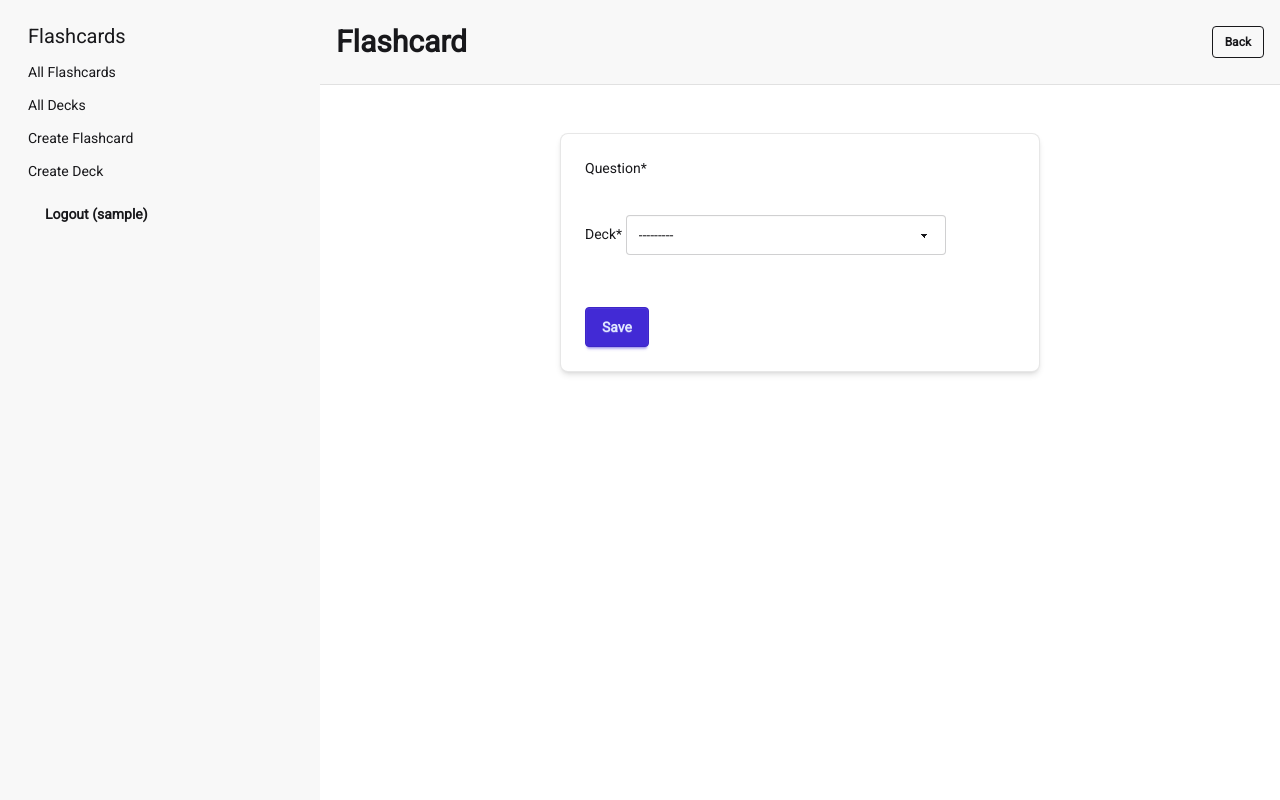
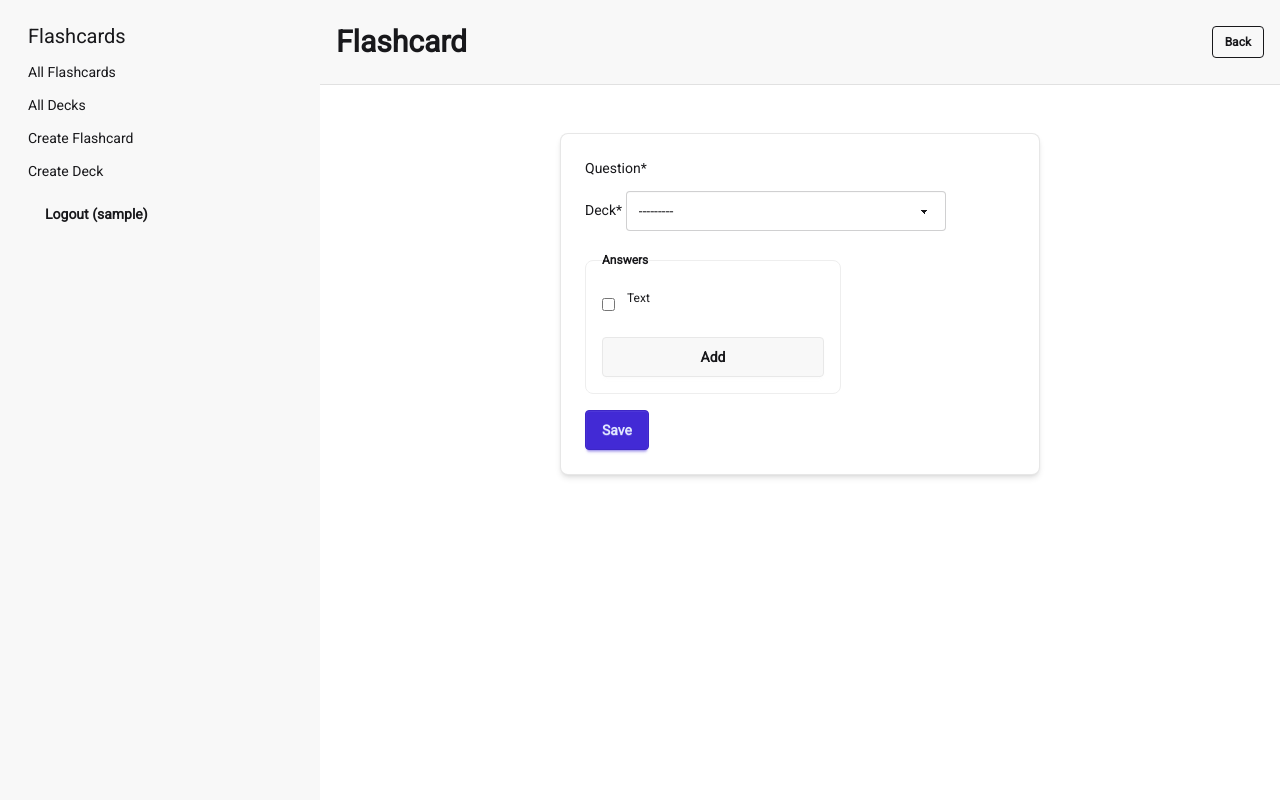
Before and after one commit to Exteriordemonic/py-flashcards, a Django app: page /flashcards/create/ in a window 1280 px wide. Run offline with Django 5.2, Linux system fonts and the light colour scheme; the visitor is signed in with stand-in values (Sample User, id 1); data that the repository does not hold is empty; style sheets or scripts are compiled from the project's sources; some libraries are stand-ins or nearby versions.

Commit message:
feat: Implement Answer formset in Flashcard views, allowing dynamic addition of answers during creation and update, and adjust form handling to support optional text input

```diff
--- a/flashcards/forms.py
+++ b/flashcards/forms.py
@@ -1,6 +1,8 @@
 import random
 
 from django import forms
+from django.forms import formset_factory
+
 
 from flashcards.models import Flashcard, Answer
 
@@ -9,9 +11,17 @@ class AnswerForm(forms.ModelForm):
     class Meta:
         model = Answer
         fields = [
+            "is_correct",
             "text",
-            "is_correct",
         ]
+
+    def __init__(self, *args, **kwargs) -> None:
+        super().__init__(*args, **kwargs)
+        # Formset rows may be left blank; we only persist rows with non-empty text in the view.
+        self.fields["text"].required = False
+
+
+AnswerFormSet = formset_factory(AnswerForm, extra=1)
 
 
 class FlashcardForm(forms.ModelForm):
--- a/flashcards/views.py
+++ b/flashcards/views.py
@@ -1,5 +1,6 @@
 from django.contrib.auth.mixins import LoginRequiredMixin
 from django.db import IntegrityError, transaction
+from django.http import HttpResponseRedirect
 from django.urls import reverse_lazy
 from django.views import generic
 from django.views.generic.base import TemplateView
@@ -8,11 +9,20 @@ from decks.models import Deck
 
 from flashcards.constants import FLASHCARD_DUPLICATE_ERROR
 from flashcards.forms import (
+    AnswerFormSet,
     FlashcardForm,
     FlashcardReviewForm,
 )
 from flashcards.mixins import CreatedByQuerysetMixin
-from flashcards.models import Flashcard, Review
+from flashcards.models import Answer, Flashcard, Review
+
+
+def _answer_rows_from_formset(formset):
+    for form in formset:
+        cleaned = form.cleaned_data
+        text = (cleaned.get("text") or "").strip()
+        if text:
+            yield text, cleaned.get("is_correct", False)
 
 
 class FlashcardListView(LoginRequiredMixin, generic.ListView):
@@ -39,6 +49,32 @@ class FlashcardUpdateView(LoginRequiredMixin, CreatedByQuerysetMixin, generic.Up
 
     success_url = reverse_lazy("flashcards:flashcard-list")
 
+    def get_context_data(self, **kwargs) -> dict[str]:
+        context = super().get_context_data(**kwargs)
+        if "formset" not in context:
+            if self.request.method == "POST":
+                context["formset"] = AnswerFormSet(self.request.POST)
+            else:
+                initial = [{"text": a.text, "is_correct": a.is_correct} for a in self.object.answers.order_by("pk")]
+                context["formset"] = AnswerFormSet(initial=initial)
+        return context
+
+    def form_valid(self, form):
+        formset = AnswerFormSet(self.request.POST)
+        if not formset.is_valid():
+            return self.form_invalid(form)
+
+        with transaction.atomic():
+            self.object = form.save()
+            self.object.answers.all().delete()
+            for text, is_correct in _answer_rows_from_formset(formset):
+                Answer.objects.create(
+                    flashcard=self.object,
+                    text=text,
+                    is_correct=is_correct,
+                )
+        return HttpResponseRedirect(self.get_success_url())
+
     def get_form(self, form_class=None):
         form = super().get_form(form_class)
         form.fields["deck"].queryset = Deck.objects.filter(owner=self.request.user)
@@ -51,16 +87,36 @@ class FlashcardCreateView(LoginRequiredMixin, generic.CreateView):
 
     success_url = reverse_lazy("flashcards:flashcard-list")
 
+    def get_context_data(self, **kwargs) -> dict[str]:
+        context = super().get_context_data(**kwargs)
+        if "formset" not in context:
+            if self.request.method == "POST":
+                context["formset"] = AnswerFormSet(self.request.POST)
+            else:
+                context["formset"] = AnswerFormSet()
+        return context
+
     def get_form(self, form_class=None):
         form = super().get_form(form_class)
         form.fields["deck"].queryset = Deck.objects.filter(owner=self.request.user)
         return form
 
     def form_valid(self, form):
+        formset = AnswerFormSet(self.request.POST)
+        if not formset.is_valid():
+            return self.form_invalid(form)
+
         form.instance.created_by = self.request.user
         try:
             with transaction.atomic():
-                return super().form_valid(form)
+                self.object = form.save()
+                for text, is_correct in _answer_rows_from_formset(formset):
+                    Answer.objects.create(
+                        flashcard=self.object,
+                        text=text,
+                        is_correct=is_correct,
+                    )
+            return HttpResponseRedirect(self.get_success_url())
         except IntegrityError:
             form.add_error("question", FLASHCARD_DUPLICATE_ERROR)
             return self.form_invalid(form)
--- /dev/null
+++ b/templates/flashcards/_flashcard_form.html
@@ -0,0 +1,51 @@
+{% load crispy_forms_tags %}
+{% load static %}
+
+<form method="POST" action="">
+  {% csrf_token %}
+  {{ form|crispy }}
+  <fieldset class="fieldset bg-base-100 border-base-300 rounded-box w-64 border p-4">
+    <legend class="fieldset-legend">Answers</legend>
+    {{ formset.management_form }}
+    <div class="js-answers-wrapper">
+      {% for elem in formset %}
+      <div class="flex items-center gap-3 mb-3 js-answer-element">
+        <label class="flex items-center cursor-pointer select-none">
+          {{ elem.is_correct }}
+        </label>
+        <div class="flex-1">
+          {{ elem.text|as_crispy_field }}
+        </div>
+      </div>
+    {% endfor %}
+    </div>
+    <button class="btn js-add-new-answer" aria-label="Add new answer option" aria-describedby="add-answer-desc">Add</button>
+    <span id="add-answer-desc" class="sr-only">Adds a new blank answer field to the list of answers.</span>
+  </fieldset>
+  <div class="flex gap-2 mt-4">
+    <button type="submit" class="btn btn-primary">Save</button>
+    {% if object %}
+    <a
+      href="{% url 'flashcards:flashcard-detail' pk=object.pk %}"
+      class="btn btn-outline"
+      >Cancel</a
+    >
+    {% endif %}
+  </div>
+</form>
+
+<!-- This is a hidden template for creating new answer elements -->
+<template id="answer-template">
+  <div class="flex items-center gap-3 mb-3 js-answer-element">
+    <label class="flex items-center cursor-pointer select-none">
+      {{ formset.empty_form.is_correct }}
+    </label>
+    <div class="flex-1">
+      {{ formset.empty_form.text|as_crispy_field }}
+    </div>
+  <button type="button" class="btn btn-error btn-xs js-remove-answer" aria-label="Remove answer">&times;</button>
+  </div>
+</template>
+
+
+<script src="{% static 'js/flashcard-form.js' %}"></script>
--- a/templates/flashcards/flashcard_form.html
+++ b/templates/flashcards/flashcard_form.html
@@ -1,5 +1,4 @@
 {% extends "base.html" %}
-{% load crispy_forms_tags %}
 
 {% block header %}
   <header class="w-full flex items-center justify-between px-4 py-6 bg-base-200 border-b border-base-content/10 mb-4">
@@ -12,16 +11,7 @@
 <div class="container mx-auto max-w-lg px-4">
   <div class="card bg-base-100 shadow-md border border-base-content/10 mt-8">
     <div class="card-body">
-      <form method="post" class="flex flex-col gap-6">
-        {% csrf_token %}
-        {{ form|crispy }}
-        <div class="flex gap-2 mt-4">
-          <button type="submit" class="btn btn-primary">Save</button>
-          {% if object %}
-            <a href="{% url 'flashcards:flashcard-detail' pk=object.pk %}" class="btn btn-outline">Cancel</a>
-          {% endif %}
-        </div>
-      </form>
+      {% include "flashcards/_flashcard_form.html" %}
     </div>
   </div>
 </div>
--- /dev/null
+++ b/theme/static/js/flashcard-form.js
@@ -0,0 +1,66 @@
+window.addEventListener("DOMContentLoaded", function() {
+    const template = document.querySelector("#answer-template");
+    const trigger = document.querySelector(".js-add-new-answer");
+    const wrapper = document.querySelector(".js-answers-wrapper");
+
+    if (trigger && template && wrapper) {
+        trigger.addEventListener("click", function(e) {
+            e.preventDefault();
+
+            // Clone the answer template content
+            const clone = template.content.cloneNode(true);
+
+            // Find the TOTAL_FORMS hidden input and increment its value
+            const totalForms = document.querySelector('[name$="-TOTAL_FORMS"]');
+            if (!totalForms) return;
+            const formIdx = parseInt(totalForms.value, 10);
+
+            // Replace __prefix__ in the cloned fields with the correct index
+            clone.querySelectorAll("*").forEach(function(node) {
+                if (node.name) {
+                    node.name = node.name.replace(/__prefix__/g, formIdx);
+                }
+                if (node.id) {
+                    node.id = node.id.replace(/__prefix__/g, formIdx);
+                }
+                // Fix labels 'for' attributes
+                if (node.getAttribute && node.getAttribute("for")) {
+                    node.setAttribute("for", node.getAttribute("for").replace(/__prefix__/g, formIdx));
+                }
+            });
+
+            // Increment the total forms count
+            totalForms.value = formIdx + 1;
+
+            // Find the root of the new answer element (outermost div with .js-answer-element)
+            let answerElem = null;
+            // Try to find first element with .js-answer-element inside the clone
+            clone.querySelectorAll(".js-answer-element").forEach(function(elem) {
+                if (!answerElem) answerElem = elem;
+            });
+
+            // Ensure remove button exists and attach click handler
+            if (answerElem) {
+                let removeBtn = answerElem.querySelector(".js-remove-answer");
+                if (!removeBtn) {
+                    // Create remove button if not exists (for safety)
+                    removeBtn = document.createElement("button");
+                    removeBtn.type = "button";
+                    removeBtn.className = "btn btn-error btn-xs js-remove-answer";
+                    removeBtn.setAttribute("aria-label", "Remove answer");
+                    removeBtn.innerHTML = "&times;";
+                    answerElem.appendChild(removeBtn);
+                }
+                removeBtn.addEventListener("click", function() {
+                    answerElem.remove();
+                    // Decrement the total forms count
+                    const newTotal = Math.max(parseInt(totalForms.value, 10) - 1, 0);
+                    totalForms.value = newTotal;
+                });
+            }
+
+            // Append the new answer element to the DOM
+            wrapper.appendChild(clone);
+        });
+    }
+});
```
Also changed, not shown: flashcards/tests/test_views.py (+10 -2 lines).
